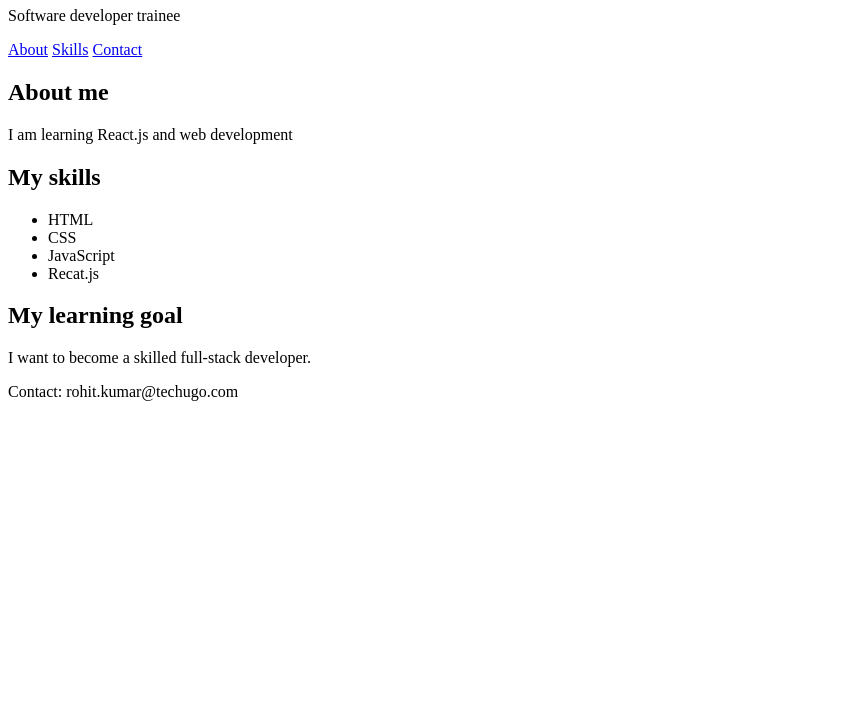
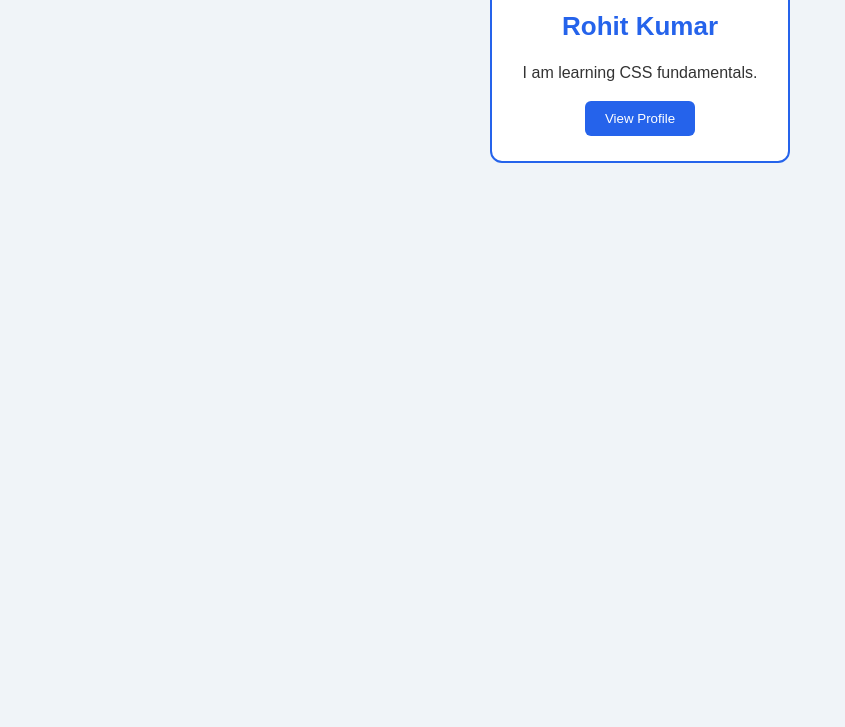
Before and after one commit to ROHIT221952/semantic-html-practice, a plain HTML site: page index.html in a window 1280 px wide. Shown: the part 73-800 px from the top of the page, without its empty margins (0-845 px from the left). Drawn offline with Linux system fonts and the light colour scheme.

Commit message:
Add CSS fundamentals practice

```diff
--- a/index.html
+++ b/index.html
@@ -4,50 +4,13 @@
     <meta charset="UTF-8" />
     <meta name="viewport" content="width=device-width, initial-scale=1.0" />
     <title>My developer profile</title>
+    <link rel="stylesheet" href="style.css" />
   </head>
   <body>
-    <header>
-      <!--Introduces the page or section.-->
+    <div class="profile-card">
       <h1>Rohit Kumar</h1>
-      <p>Software developer trainee</p>
-    </header>
-
-    <nav>
-      <!--Contains navigation links.-->
-      <a href="#about">About</a>
-      <a href="#skills">Skills</a>
-      <a href="#contact">Contact</a>
-    </nav>
-
-    <main>
-      <!--Contains the main content of the page.-->
-      <section id="about">
-        <!--Groups related information.-->
-
-        <h2>About me</h2>
-        <p>I am learning React.js and web development</p>
-      </section>
-
-      <section id="skills">
-        <h2>My skills</h2>
-        <ul>
-          <li>HTML</li>
-          <li>CSS</li>
-          <li>JavaScript</li>
-          <li>Recat.js</li>
-        </ul>
-      </section>
-
-      <article>
-        <!--Contains self-contained content.-->
-        <h2>My learning goal</h2>
-        <p>I want to become a skilled full-stack developer.</p>
-      </article>
-
-      <footer id="contact">
-        <!--Contains footer information.-->
-        <p>Contact: rohit.kumar@techugo.com</p>
-      </footer>
-    </main>
+      <p>I am learning CSS fundamentals.</p>
+      <button>View Profile</button>
+    </div>
   </body>
 </html>
--- /dev/null
+++ b/style.css
@@ -0,0 +1,65 @@
+/* Better width calculation */
+* {
+  box-sizing: border-box;
+}
+
+/* Button hover effect */
+.profile-card button:hover {
+  background-color: #1d4ed8;
+}
+
+/* Page background and font */
+body {
+  background-color: #f0f4f8;
+  font-family: Arial, sans-serif;
+  margin: 20px;
+}
+
+/* Main heading */
+h1 {
+  color: green;
+  font-size: 40px;
+  text-align: center;
+}
+
+/* Paragraph */
+p {
+  color: #333333;
+  font-size: 18px;
+  line-height: 1.6;
+}
+
+
+
+
+/* Profile card */
+.profile-card {
+  background-color: white;
+  width: 300px;
+  padding: 25px;
+  margin: 40px auto;
+  border: 2px solid #2563eb;
+  border-radius: 12px;
+  text-align: center;
+}
+
+/* Card heading */
+.profile-card h1 {
+  font-size: 26px;
+  color: #2563eb;
+}
+
+/* Card paragraph */
+.profile-card p {
+  font-size: 16px;
+}
+
+/* Button styling */
+.profile-card button {
+  background-color: #2563eb;
+  color: white;
+  padding: 10px 20px;
+  border: none;
+  border-radius: 6px;
+  cursor: pointer;
+}
```
